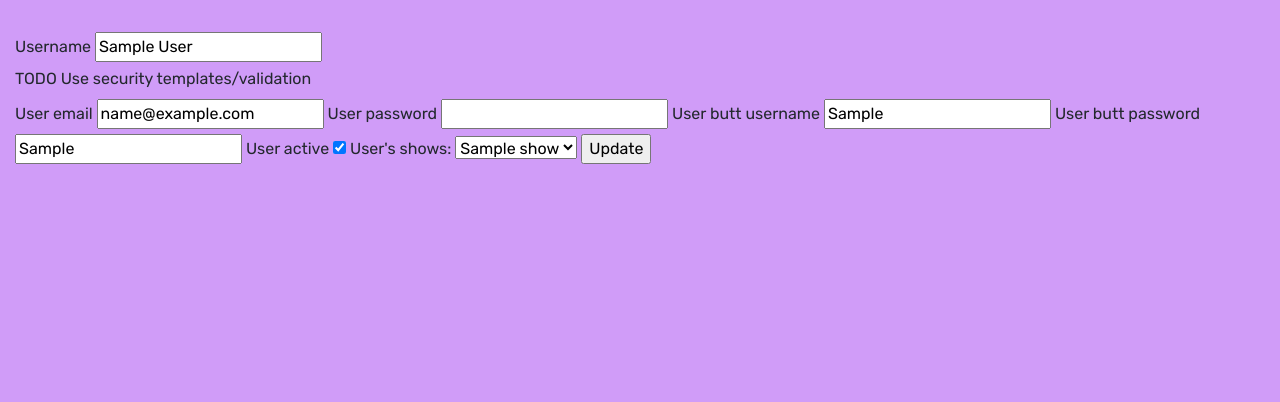
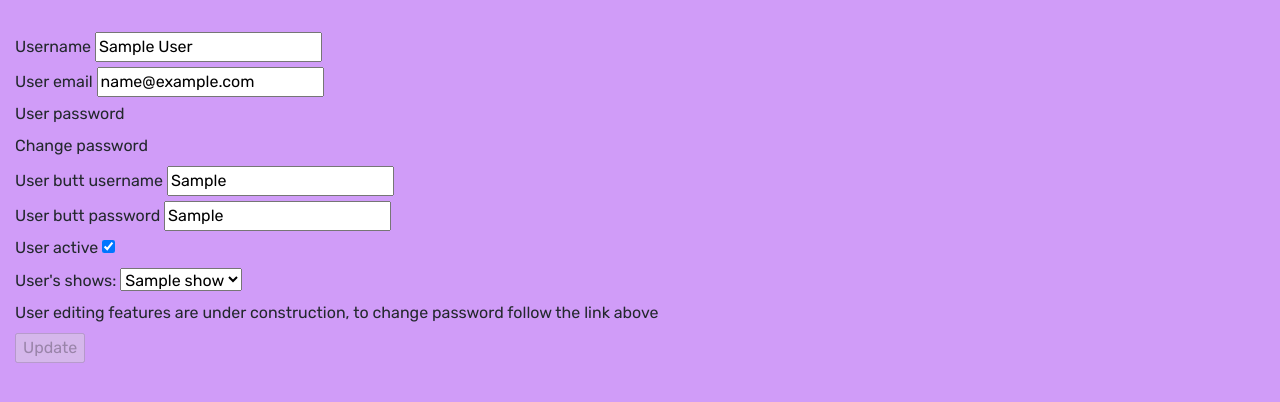
Before and after one commit to lahmacunradio/arcsi, a Flask app: page /user/edit in a window 1280 px wide. Shown: the part 182-584 px from the top of the page. Run offline with Flask 3, Linux system fonts and the light colour scheme; a user stored in the database is signed in; tables that the repository leaves empty hold one stand-in row (values such as "Sample post"); some libraries are stand-ins or nearby versions.

Commit message:
dev(user): Enable changing and resetting passwords via config, add base.html for related views, templates

```diff
--- a/arcsi/templates/security/change_password.html
+++ b/arcsi/templates/security/change_password.html
@@ -1,4 +1,4 @@
-{% extends "security/base.html" %}
+{% extends "base.html" %}
 {% from "security/_macros.html" import render_field_with_errors, render_field %}
 
 {% block content %}
--- a/arcsi/templates/security/forgot_password.html
+++ b/arcsi/templates/security/forgot_password.html
@@ -1,4 +1,4 @@
-{% extends "security/base.html" %}
+{% extends "base.html" %}
 {% from "security/_macros.html" import render_field_with_errors, render_field %}
 
 {% block content %}
@@ -9,5 +9,4 @@
     {{ render_field_with_errors(forgot_password_form.email) }}
     {{ render_field(forgot_password_form.submit) }}
 </form>
-{% include "security/_menu.html" %}
 {% endblock %}
--- a/arcsi/templates/security/reset_password.html
+++ b/arcsi/templates/security/reset_password.html
@@ -1,4 +1,4 @@
-{% extends "security/base.html" %}
+{% extends "base.html" %}
 {% from "security/_macros.html" import render_field_with_errors, render_field %}
 
 {% block content %}
@@ -11,5 +11,4 @@
     {{ render_field_with_errors(reset_password_form.password_confirm) }}
     {{ render_field(reset_password_form.submit) }}
 </form>
-{% include "security/_menu.html" %}
 {% endblock %}
--- a/arcsi/templates/user/edit.html
+++ b/arcsi/templates/user/edit.html
@@ -6,25 +6,41 @@
 
 {% block content %}
 <form action="{{ url_for('arcsi.view_user', id=user.id) }}" method="post" enctype="multipart/form-data">
+  <div>
   <label for="name">Username</label>
   <input name="name" id="name" value="{{ user.name }}">
-  <p>TODO Use security templates/validation</p>
+  </div>
+  <div>
   <label for="email">User email</label>
   <input name="email" id="email" value="{{ user.email }}">
+  </div>
+  <div>
   <label for="password">User password</label>
-  <input name="password" id="password">
+  <a href="{{ url_for('security.change_password') }}"><p>Change password</p></a>
+  </div>
+  <div>
   <label for="butt_user">User butt username</label>
   <input name="butt_user" id="butt_user" value="{{ user.butt_user }}">
+  </div>
+  <div>
   <label for="butt_pw">User butt password</label>
   <input name="butt_pw" id="butt_pw" value="{{ user.butt_pw }}">
+  </div>
+  <div>
   <label for="active">User active</label>
   <input type="checkbox" name="active" id="active" {% if user.active%} checked {% endif %}>
+  </div>
+  <div>
   <label for="shows">User's shows:</label>
   <select name="shows" id="shows">
     {% for show in user.shows %}
     <option value="{{ show.id }}">{{show.name}}</option>
     {% endfor %}
   </select>
-  <input type="submit" value="Update">
+  </div>
+  <div>
+  <p> User editing features are under construction, to change password follow the link above </p>
+  <input type="submit" value="Update" disabled>
+  </div>
 </form>
 {% endblock %}
--- a/config.template.py
+++ b/config.template.py
@@ -15,7 +15,9 @@ SQLALCHEMY_TRACK_MODIFICATIONS = (
 # AUTHENTICATION
 # This enables Flask-Security to handle /register /login etc. so all-in-all: authentication
 # https://pythonhosted.org/Flask-Security/configuration.html
+SECURITY_CHANGEABLE = True
 SECURITY_SEND_REGISTER_EMAIL = True
+SECURITY_RECOVERABLE = True
 SECURITY_REGISTERABLE = True
 SECURITY_PASSWORD_SALT = "some_salt"
 SECURITY_USE_VERIFY_PASSWORD_CACHE = True
```
